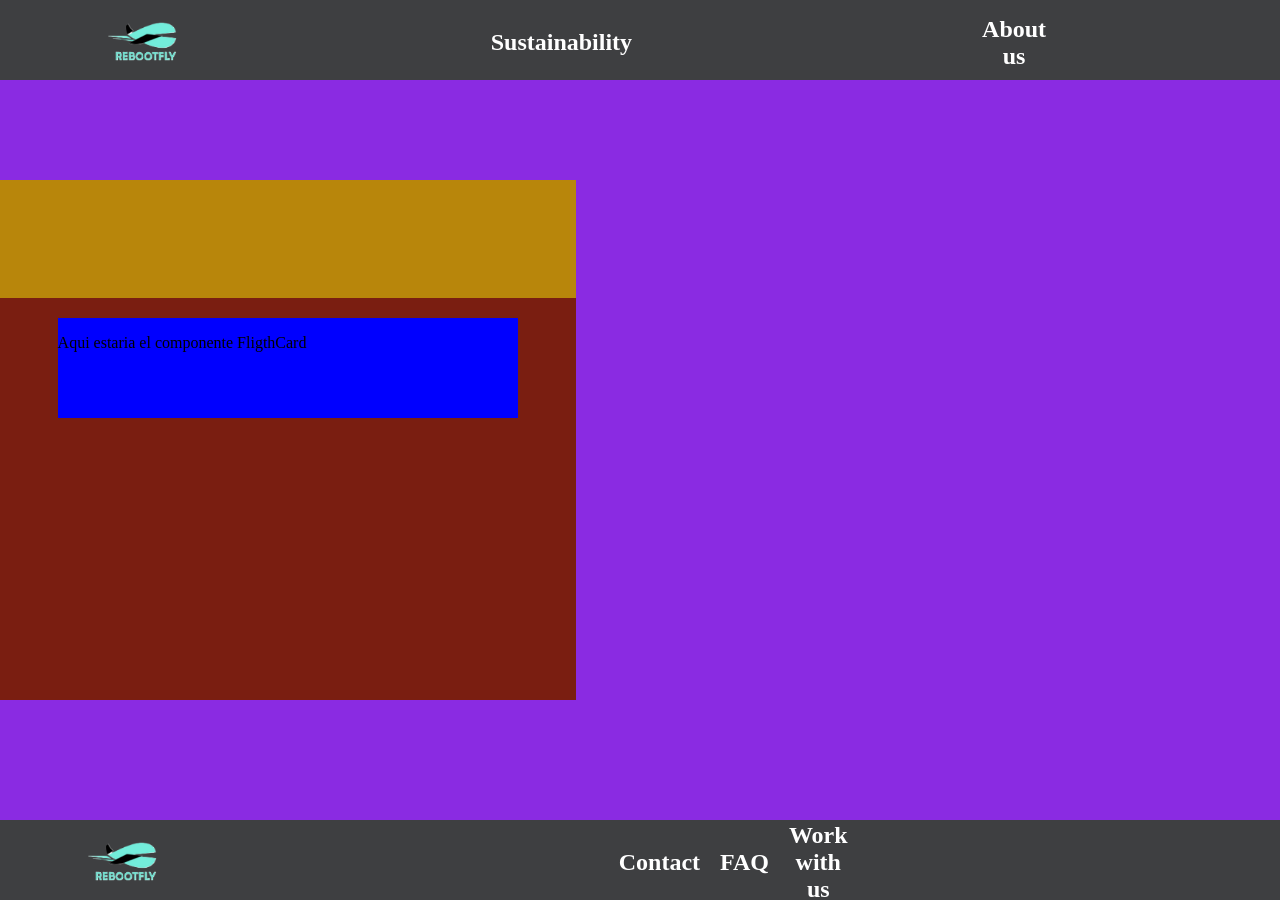
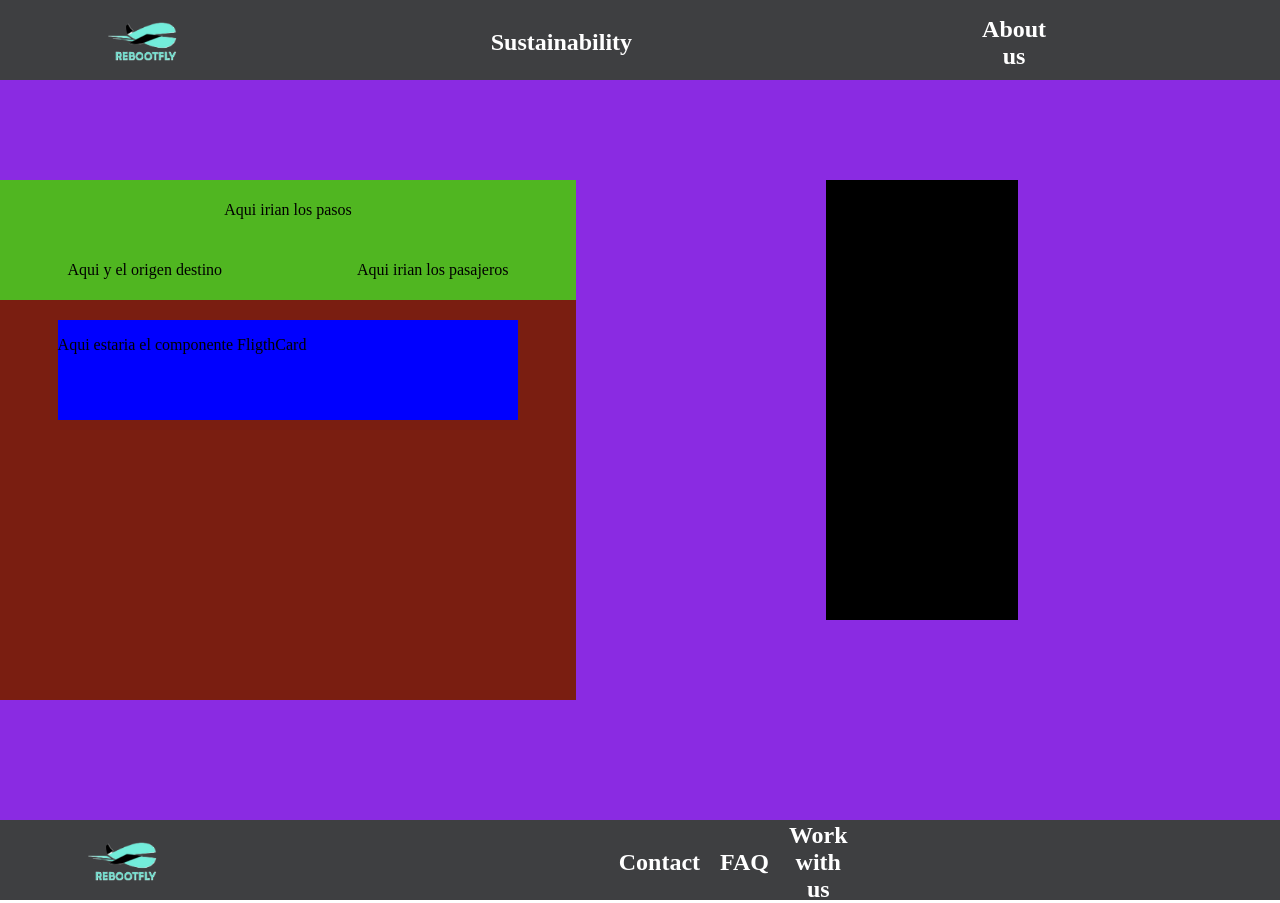
Before and after one commit to Hiimaarr/RebootFly, a React (Vite) app in the folder React_Frontend/: page /price in a window 1280 px wide. Shown: the top 903 px of the page. Built offline with nearby package versions, Linux system fonts and the light colour scheme.

Commit message:
Page PriceComparator fixed

```diff
--- a/React_Frontend/src/Pages/PriceComparator/PriceComparator.css
+++ b/React_Frontend/src/Pages/PriceComparator/PriceComparator.css
@@ -7,7 +7,7 @@
   grid-template-rows: 1fr;
   gap: 0px 0px;
   grid-template-areas:
-    '. Resultados . '
+    '. Resultados Resumen '
 }
 
 #Resultados {
@@ -35,3 +35,11 @@
     height: 20vh;
     background-color: darkgoldenrod;
 }
+
+#ResumenContainer{
+    grid-area: Resumen;
+    margin-left: 250px;
+    width: 15vw;
+    height: 55vh;
+    background-color: black;
+}
--- a/React_Frontend/src/Pages/PriceComparator/PriceComparator.jsx
+++ b/React_Frontend/src/Pages/PriceComparator/PriceComparator.jsx
@@ -1,17 +1,27 @@
-import FlightCard from "../../components/FlightCard/FlightCard";
-import "./PriceComparator.css"
+import FlightCard from '../../components/FlightCard/FlightCard';
+import HeaderResultados from '../../components/HeaderResultados/HeaderResultados';
+import './PriceComparator.css';
 
 function PriceComparator() {
   return (
     <div id="comparatorContent">
       <div id="Resultados">
-        <div id="InfoResultados"></div>
+
+        <div id="HrContainer">
+          <HeaderResultados />
+        </div>
+
         <div id="FlightsContainers">
           <FlightCard />
         </div>
+
+      </div>
+
+      <div id='ResumenContainer'>
+
       </div>
     </div>
   );
 }
 
-export default PriceComparator
+export default PriceComparator;
--- /dev/null
+++ b/React_Frontend/src/components/HeaderResultados/HeaderResultados.css
@@ -0,0 +1,16 @@
+ #HeaderResultados{
+     background-color: rgb(80, 182, 33);
+     width: 100%;
+     height: 15vh;
+     display: flex;
+     flex-direction: column;
+     justify-content:space-around ;
+     align-items: center;
+ }
+
+ #siuu{
+    display: flex;
+    justify-content: space-around;
+    background-color:rgb(80, 182, 33);
+    width: 100%;
+ }
--- /dev/null
+++ b/React_Frontend/src/components/HeaderResultados/HeaderResultados.jsx
@@ -0,0 +1,15 @@
+import './HeaderResultados.css';
+
+function HeaderResultados() {
+  return (
+    <div id="HeaderResultados">
+      <p>Aqui irian los pasos</p>
+      <div id='siuu'>
+        <p>Aqui y el origen destino</p>
+        <p>Aqui irian los pasajeros</p>
+      </div>
+    </div>
+  );
+}
+
+export default HeaderResultados;
```
Also changed, not shown: React_Frontend/src/components/Resumen/Resumen.jsx (added, +10 -0 lines), React_Frontend/src/components/Resumen/Resumen.css (added).
